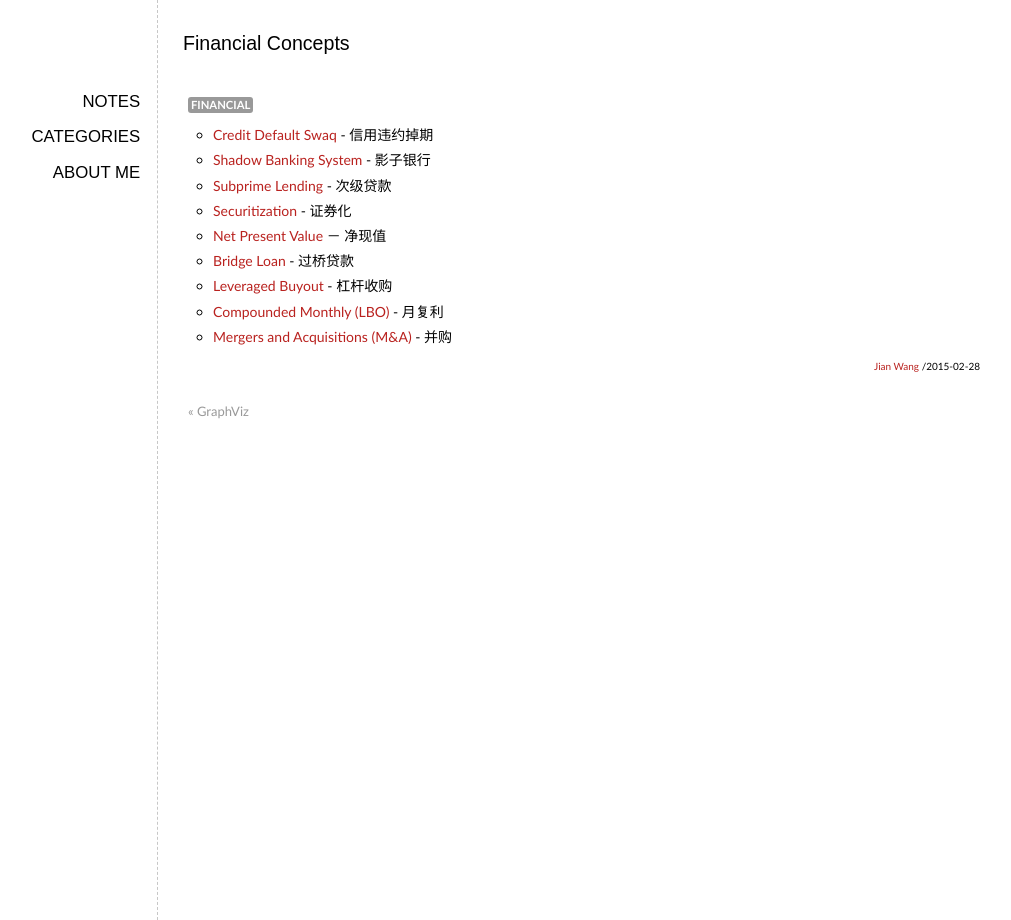
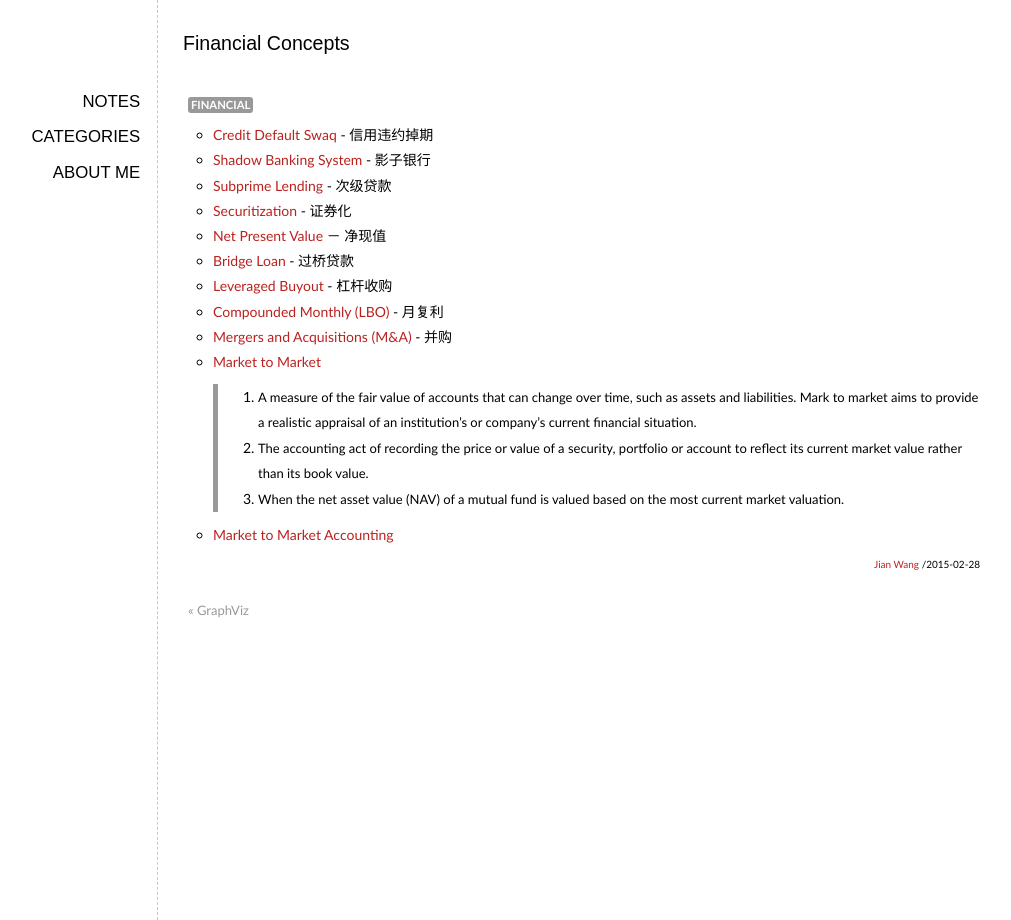
Before and after one commit to elan2wang/note, a Jekyll site: the page built from _posts/2015-02-28-financial-concepts.md, in a window 1280 px wide. Shown: the whole page, without its empty margins (93-1104 px from the left). Built offline with Jekyll 4.4.1, drawn with Linux system fonts in a browser that asks for light colours; Markdown is read by kramdown in place of the engine named in the settings; comment, search, counter and statistics services are not loaded.

Commit message:
edit financial concepts

```diff
--- a/_posts/2015-02-28-financial-concepts.md
+++ b/_posts/2015-02-28-financial-concepts.md
@@ -14,3 +14,10 @@ categories: financial
 - [Leveraged Buyout](http://en.wikipedia.org/wiki/Leveraged_buyout) - 杠杆收购
 - [Compounded Monthly (LBO)]() - 月复利
 - [Mergers and Acquisitions (M&A)](http://en.wikipedia.org/wiki/Mergers_and_acquisitions) - 并购
+- [Market to Market](http://www.investopedia.com/terms/m/marktomarket.asp)
+>1. A measure of the fair value of accounts that can change over time, such as assets and liabilities. Mark to market aims to provide a realistic appraisal of an institution's or company's current financial situation.
+>
+>2. The accounting act of recording the price or value of a security, portfolio or account to reflect its current market value rather than its book value.
+>
+>3. When the net asset value (NAV) of a mutual fund is valued based on the most current market valuation.
+- [Market to Market Accounting](http://www.investopedia.com/terms/m/marktomarket.asp)
```
